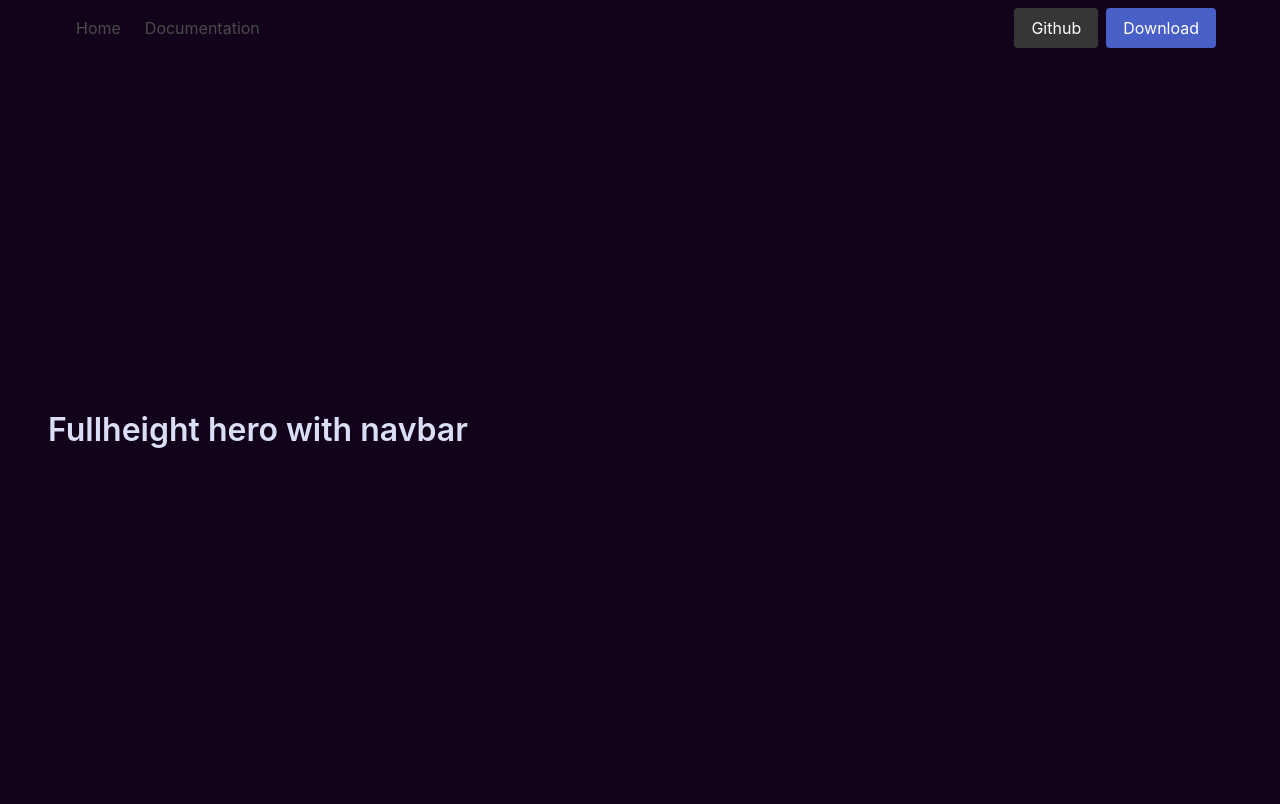
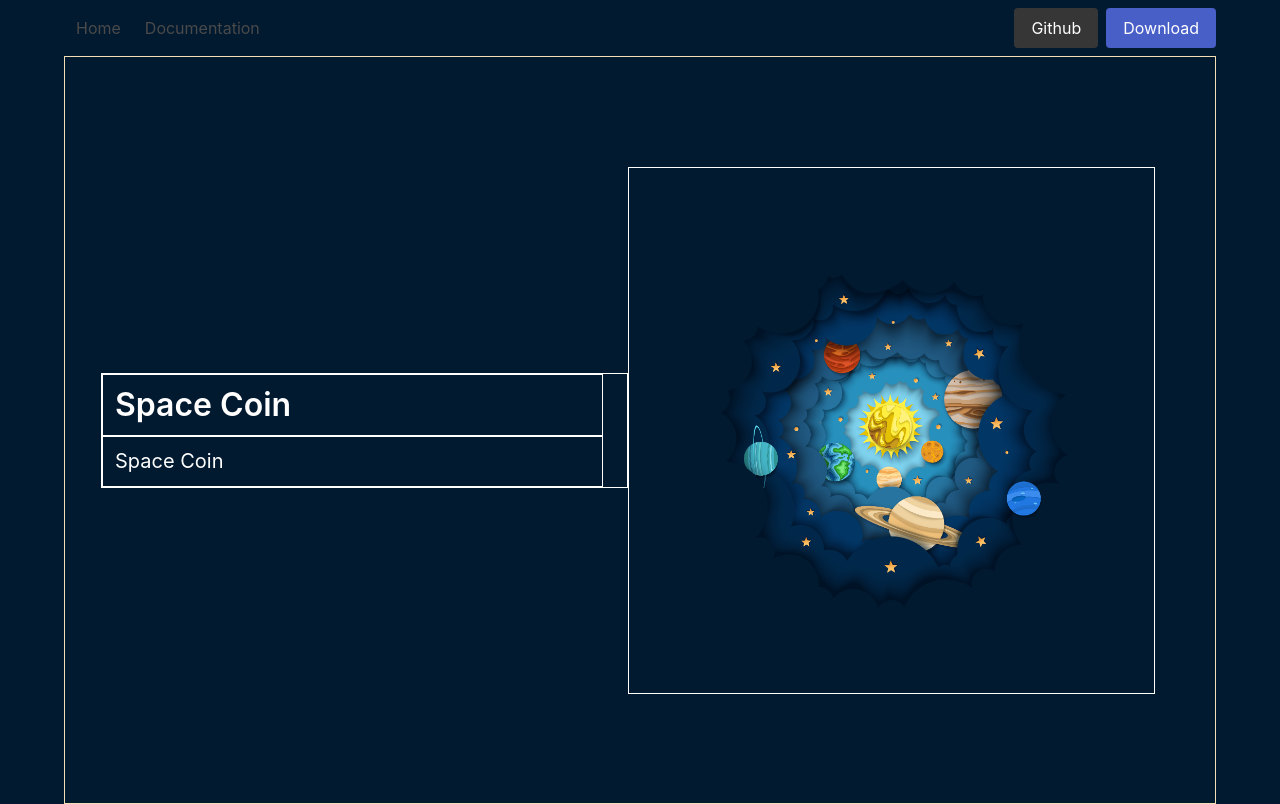
Before and after one commit to harshrpg/space-coin-website, a Gatsby site: page / in a window 1280 px wide. Built offline with nearby package versions, Linux system fonts and the light colour scheme; Gatsby itself is replaced by a stand-in of ours.

Commit message:
Initializing Hero

```diff
--- /dev/null
+++ b/src/components/Hero/content.js
@@ -0,0 +1,13 @@
+import * as React from "react"
+const HeroContent = () => (
+  <div class="columns">
+    <div class="column is-half">
+      <p class="title">Fullheight hero with navbar</p>
+    </div>
+    <div class="column is-half">
+      <p class="title">Fullheight hero with navbar</p>\
+    </div>
+  </div>
+)
+
+export default HeroContent
--- a/src/components/Hero/hero.js
+++ b/src/components/Hero/hero.js
@@ -1,15 +1,62 @@
 import * as React from "react"
 import Navbar from "../Navbar/navbar"
+import HeroContent from "./content"
+import { GatsbyImage, StaticImage } from "gatsby-plugin-image"
+const Hero = props => {
+  console.log(
+    props.indexImage.childImageSharp.gatsbyImageData.images.fallback.src
+  )
+  console.log(Object.keys(props.indexImage))
 
-const Hero = () => (
+  return (
     <div>
       <Navbar />
       <section class="hero is-fullheight-with-navbar">
-      <div class="hero-body">
+        {/* <img class="hero-background" src={props.indexImage.childImageSharp.gatsbyImageData.images.fallback.src} /> */}
+        {/* <div class="hero-body">
+
+
+        </div> */}
+        <div class="hero-body container">
+          <div class="columns is-mobile">
+            <div class="column is-6">
+              <div class="columns is-mobile">
+                <div class="column is-full">
+                  <p class="title">Space Coin</p>
+                </div>
+              </div>
+              <div class="columns is-mobile">
+                <div class="column is-full">
+                  <p class="subtitle">Space Coin</p>
+                </div>
+              </div>
+            </div>
+            <div class="column">
+              <GatsbyImage
+                image={props.indexImage.childImageSharp.gatsbyImageData}
+              />
+            </div>
+          </div>
+        </div>
+        {/* <div class="hero-body">
         <p class="title">Fullheight hero with navbar</p>
+        <div class="container has-text-centered">
+        <div class="columns">
+        <div class="column is-6">
+
             </div>
+          <div class="column">
+            <GatsbyImage image={props.indexImage.childImageSharp.gatsbyImageData} />
+
+            </div>
+
+
+          </div>
+          </div>
+        </div> */}
       </section>
     </div>
   )
+}
 
 export default Hero
--- a/src/components/layout.js
+++ b/src/components/layout.js
@@ -13,7 +13,7 @@ import Header from "./header"
 import "./layout.css"
 import Hero from "./Hero/hero"
 
-const Layout = ({ children }) => {
+const Layout = (props) => {
   const data = useStaticQuery(graphql`
     query SiteTitleQuery {
       site {
@@ -27,14 +27,14 @@ const Layout = ({ children }) => {
   return (
     <>
       {/* <Header siteTitle={data.site.siteMetadata?.title || `Title`} /> */}
-      <Hero />
+      <Hero indexImage={props.indexImage}/>
       <div
         style={{
           margin: `0 auto`,
           overflow: "hidden"
         }}
       >
-        <main>{children}</main>
+        <main>{props.children}</main>
         {/* <footer
           style={{
             marginTop: `2rem`,
--- a/src/pages/index.js
+++ b/src/pages/index.js
@@ -10,20 +10,22 @@ import Seo from "../components/seo"
 
 import '../style/index.scss'
 
-const IndexPage = ({ data }) => (
-  <Layout>
+const IndexPage = ({ data }) => {
+  return (
+
+  <Layout indexImage={data.indexImage}>
     <Seo title="Home" />
     {/* <GatsbyImage image={data.indexImage.childImageSharp.gatsbyImageData} /> */}
 
   </Layout>
-)
+)}
 
 export default IndexPage
 
 export const pageQuery = graphql`{
-  indexImage: file(relativePath: {eq: "hero.jpeg"}) {
+  indexImage: file(relativePath: {eq: "bg640.png"}) {
     childImageSharp {
-      gatsbyImageData(layout: FULL_WIDTH)
+      gatsbyImageData(layout: FULL_WIDTH, transformOptions: {cropFocus: ATTENTION})
     }
   }
 }
--- a/src/style/index.scss
+++ b/src/style/index.scss
@@ -1,12 +1,13 @@
 @charset "utf-8";
 // If need, change your variables before importing Bulma
-$title-color: #DADFF7;
+$title-color: #FFFFFF;
+$subtitle-color: #FFFFFF;
 $color: #DADFF7;
-$bg-color: #12031A;
+$bg-color: #011a30;
 @import "~bulma/bulma.sass";
 
 html {
-    overflow: hidden;
+    // overflow: hidden;
 }
 
 body {
@@ -16,3 +17,22 @@ body {
 .navbar {
     background-color: transparent !important;
 }
+
+.navbar-item .navbar-start {
+    color: $color;
+}
+
+.column {
+    border: 1px solid white;
+}
+
+.columns {
+    align-items: center;
+    width: 100%;
+}
+
+.hero-body {
+    border: 1px solid wheat;
+    align-items: stretch !important;
+    width: 100%;
+}
```
Also changed, not shown: src/images/bg2.png (added), src/images/bg640.png (added), src/images/bgopt.png (added), src/images/bgsmall.png (added), 1 other file. Lines whose indentation alone changed are shown as unchanged.
